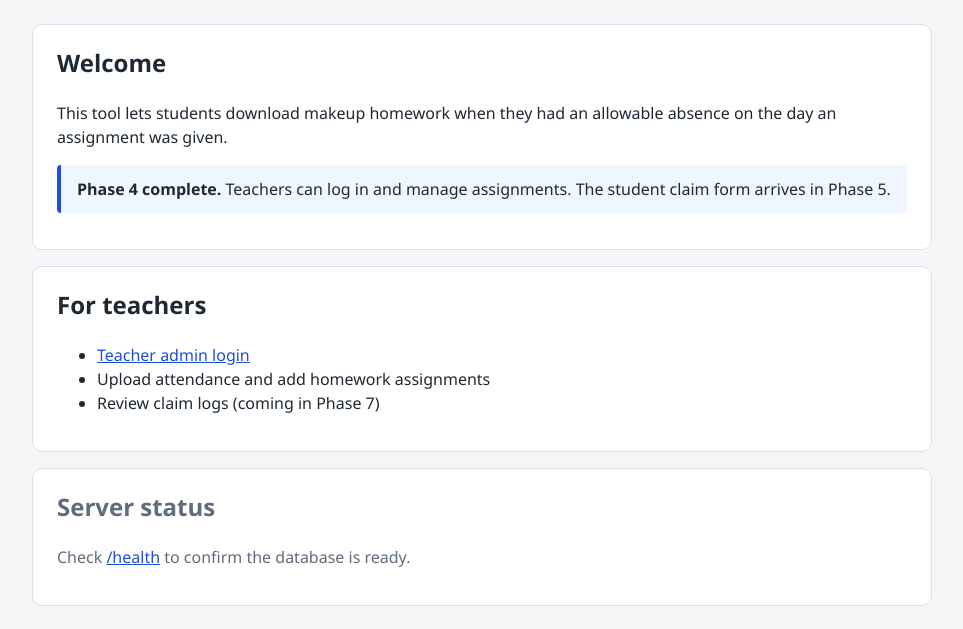
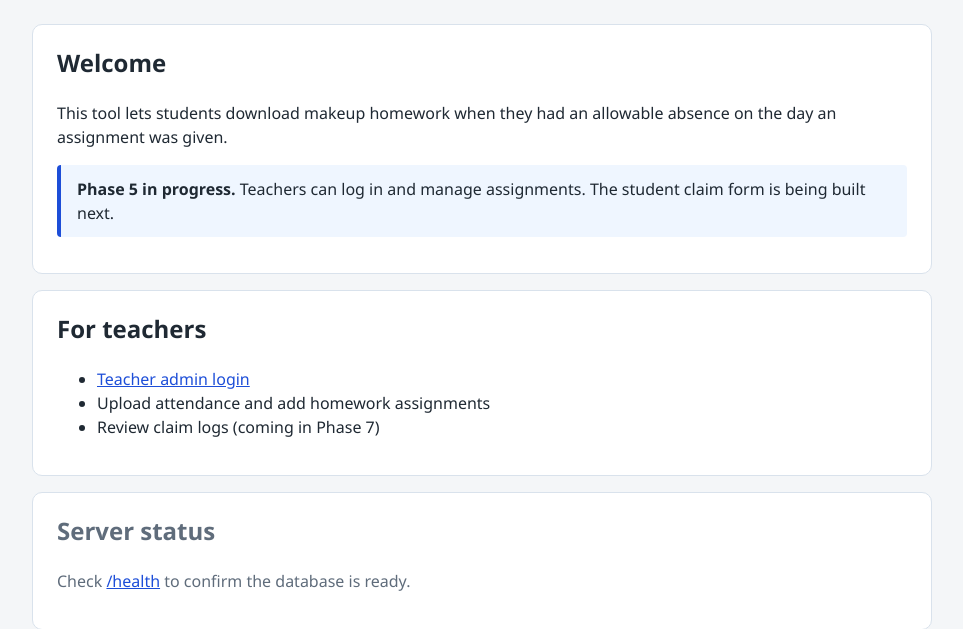
Before and after one commit to ctroy978/homeDump, a FastAPI app: page / in a window 1280 px wide. Shown: the part 103-732 px from the top of the page, without its empty margins (158-1121 px from the left). Run offline with FastAPI, Linux system fonts and the light colour scheme.

Commit message:
Note Phase 5 as current development focus

```diff
--- a/templates/index.html
+++ b/templates/index.html
@@ -10,8 +10,8 @@
     absence on the day an assignment was given.
   </p>
   <p class="status-note">
-    <strong>Phase 4 complete.</strong> Teachers can log in and manage assignments.
-    The student claim form arrives in Phase 5.
+    <strong>Phase 5 in progress.</strong> Teachers can log in and manage assignments.
+    The student claim form is being built next.
   </p>
 </section>
 
```
Also changed, not shown: README.md.
